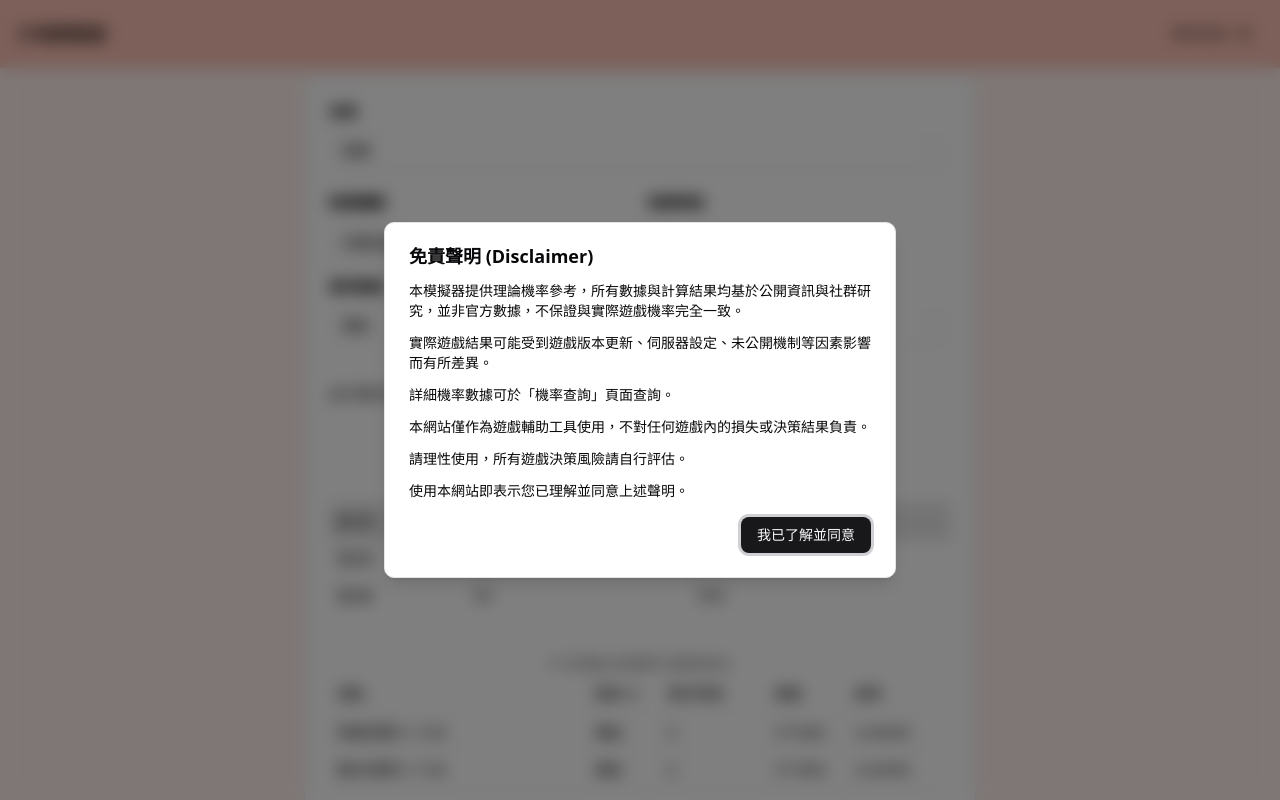
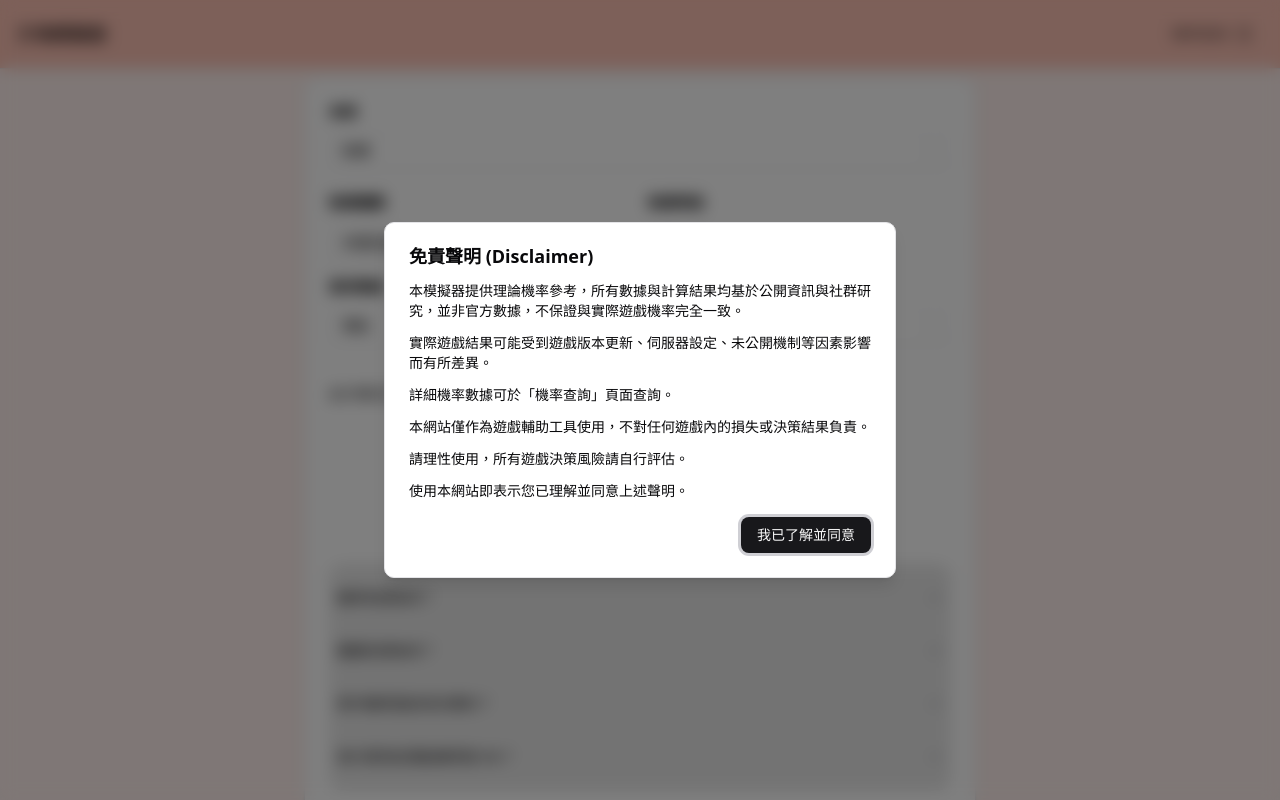
Before and after one commit to Swagwz/TMS-cube-simulator, a React (Vite) app: page /probability-search in a window 1280 px wide. Shown: the top 800 px of the page. Built offline with nearby package versions, Linux system fonts and the light colour scheme.

Commit message:
style: keep details close on default

```diff
--- a/src/features/probabilitySearch/RankUpProb.tsx
+++ b/src/features/probabilitySearch/RankUpProb.tsx
@@ -31,7 +31,7 @@ export default function RankUpProb({ cube, rank }: Props) {
   if (cube === "shinyAdditionalCube") {
     const { ceiling, probIncr, baseProb } = CubeManager.getShinyCeiling(rank);
     return (
-      <details className="mt-4" open>
+      <details className="mt-4">
         <summary className="text-muted-foreground cursor-pointer text-center text-sm">
           跳框機制
         </summary>
--- a/src/features/probabilitySearch/SearchForm.tsx
+++ b/src/features/probabilitySearch/SearchForm.tsx
@@ -7,10 +7,10 @@ import {
   SelectValue,
 } from "@/components/ui/select";
 import FormField from "@/components/FormField";
-import EquipmentSearchForm from "./EquipmentSearchForm";
-import MoeSearchForm from "./MoeSearchForm";
+import EquipmentSearchForm from "./equipment/EquipmentSearchForm";
+import MoeSearchForm from "./moe/MoeSearchForm";
+import SoulSearchForm from "./soul/SoulSearchForm";
 import CommonQuestions from "./CommonQuestions";
-import SoulSearchForm from "./SoulSearchForm";
 
 export default function SearchForm() {
   const [system, setSystem] = useState<"moe" | "equipment" | "soul">(
--- a/src/features/probabilitySearch/EquipmentSearchForm.tsx
+++ b/src/features/probabilitySearch/equipment/EquipmentSearchForm.tsx
@@ -18,9 +18,9 @@ import EquipTypeSelect from "@/components/form/EquipTypeSelect";
 import type { CubeId } from "@/domains/enhancement/cube/cube.type";
 import type { EquipmentRank } from "@/domains/potential/potential.type";
 import { CubeManager } from "@/domains/enhancement/cube/cubeManager";
+import RankUpProb from "../RankUpProb";
 import RankProbabilityTable from "./RankProbabilityTable";
 import PotentialProbResult from "./PotentialProbResult";
-import RankUpProb from "./RankUpProb";
 
 const EQUIP_CUBES = CUBE_LIST.map((item) => ({
   label: item.name,
--- a/src/features/probabilitySearch/PotentialProbResult.tsx
+++ b/src/features/probabilitySearch/equipment/PotentialProbResult.tsx
@@ -189,7 +189,7 @@ export default function PotentialProbResult({
   }
 
   return (
-    <details className="mt-4" open>
+    <details className="mt-4">
       <summary className="text-muted-foreground cursor-pointer text-center text-sm">
         各潛能出現機率 (選擇該排)
       </summary>
--- a/src/features/probabilitySearch/RankProbabilityTable.tsx
+++ b/src/features/probabilitySearch/equipment/RankProbabilityTable.tsx
@@ -32,7 +32,7 @@ export default function RankProbabilityTable({
     );
 
   return (
-    <details className="mt-4" open>
+    <details className="mt-4">
       <summary className="text-muted-foreground cursor-pointer text-center text-sm">
         各排潛能階級機率
       </summary>
--- a/src/features/probabilitySearch/MoePotentialProbResult.tsx
+++ b/src/features/probabilitySearch/moe/MoePotentialProbResult.tsx
@@ -92,7 +92,7 @@ export default function MoePotentialProbResult({ subcategory, cube }: Props) {
   if (sortedList.length === 0) return null;
 
   return (
-    <details className="col-span-1 mt-4 md:col-span-2" open>
+    <details className="col-span-1 mt-4 md:col-span-2">
       <summary className="text-muted-foreground cursor-pointer text-center text-sm">
         各潛能出現機率
       </summary>
--- a/src/features/probabilitySearch/SoulSearchForm.tsx
+++ b/src/features/probabilitySearch/soul/SoulSearchForm.tsx
@@ -89,7 +89,7 @@ export default function SoulSearchForm() {
   );
 
   return (
-    <div>
+    <div className="grid grid-cols-1 gap-4 md:grid-cols-2">
       <FormField label="寶珠種類">
         <SoulTypeSelect value={soulType} onValueChange={handleSoulTypeSelect} />
       </FormField>
@@ -104,7 +104,7 @@ export default function SoulSearchForm() {
         />
       </FormField>
 
-      <details className="col-span-1 mt-4 md:col-span-2" open>
+      <details className="col-span-1 mt-4 md:col-span-2">
         <summary className="text-muted-foreground cursor-pointer text-center text-sm">
           各潛能出現機率
         </summary>
```
Also changed, not shown: src/features/probabilitySearch/moe/MoeSearchForm.tsx (renamed from src/features/probabilitySearch/MoeSearchForm.tsx).
